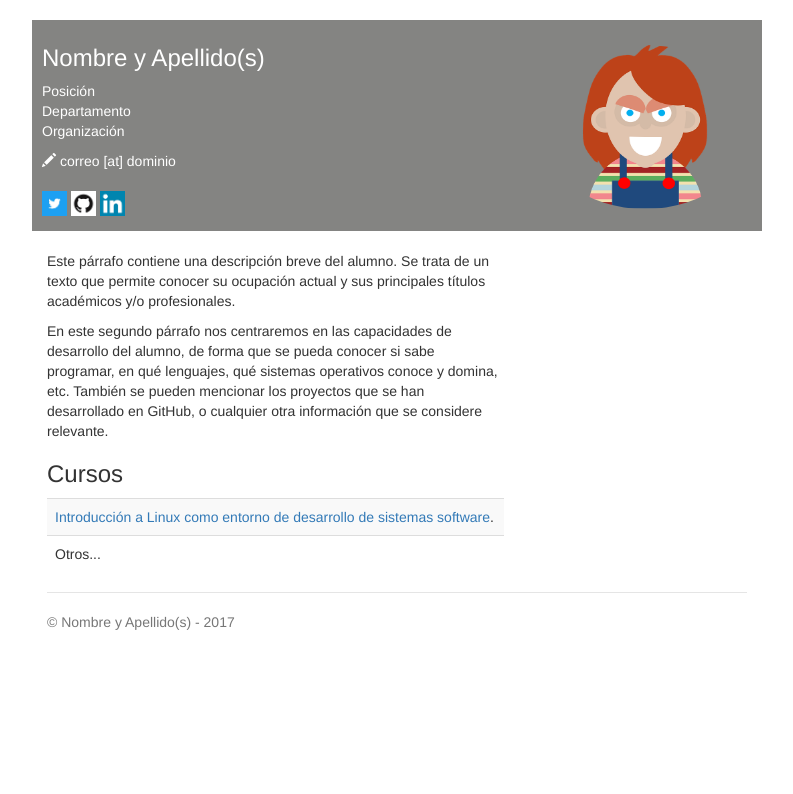
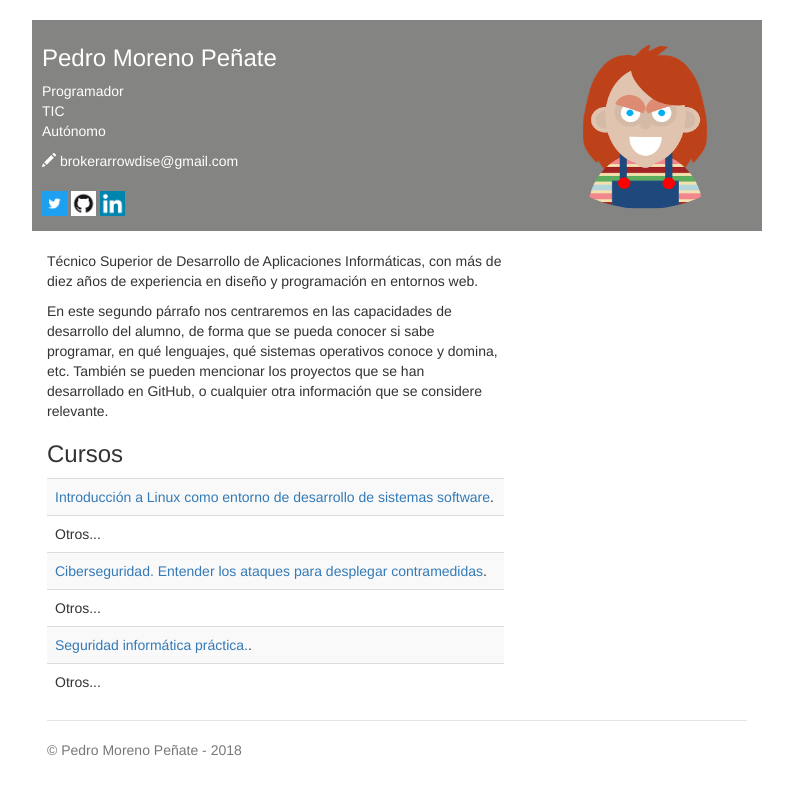
Before and after one commit to brokerarrow/brokerarrow.gibhub.io, a plain HTML site: page index.html in a window 1280 px wide. Shown: the whole page, without its empty margins (243-1036 px from the left). Drawn offline with nearby package versions, Linux system fonts and the light colour scheme.

Commit message:
Versión personalizada de mi sitio

```diff
--- a/index.html
+++ b/index.html
@@ -5,10 +5,10 @@
     <meta charset="utf-8">
     <meta name="description" content="Página de ejemplo del MOOC de LINUX - UPM.">
     <!--Sustituir por los datos del alumno-->
-    <meta name="author" content="Nombre y Apellido(s)">
+    <meta name="author" content="Pedro Moreno Peñate">
 
     <!--Sustituir por los datos del alumno-->
-    <title>Nombre y Apellido(s)</title>
+    <title>Pedro Moreno Peñate</title>
 
     <link href="css/bootstrap.min.css" rel="stylesheet">
     <link href="css/style.css" rel="stylesheet">
@@ -17,31 +17,31 @@
   <body>
     <div class="container header-bar">
       <!--Sustituir por los datos del alumno-->
-      <h3>Nombre y Apellido(s) <span><img style="width: 214px; height: 164px;" class='img-circle' alt="Nombre y Apellido(s)" src="img/foto.png" align="right"></span></h3>
+      <h3>Pedro Moreno Peñate <span><img style="width: 214px; height: 164px;" class='img-circle' alt="Nombre y Apellido(s)" src="img/foto.png" align="right"></span></h3>
       <p>
         <!--Sustituir por los datos del alumno-->
-        Posición<br>
-        Departamento<br>
-        Organización
+        Programador<br>
+        TIC<br>
+        Autónomo
       </p>
       <address>
         <!--Sustituir por los datos del alumno-->
-        <span class='glyphicon glyphicon-pencil'></span> correo [at] dominio <br>
+        <span class='glyphicon glyphicon-pencil'></span> brokerarrowdise@gmail.com<br>
       </address>
 
       <!--Sustituir por los datos del alumno-->
-      <p><a href="http://twitter.com/usuario" target="blank"><img src="img/twitter-icon.jpg" width=25></a>
+      <p><a href="http://twitter.com/brokerarrow" target="blank"><img src="img/twitter-icon.jpg" width=25></a>
       <!--Sustituir por los datos del alumno-->
-      <a href="http://github.com/usuario" target="blank"><img src="img/github-icon.png" width=25></a>
+      <a href="http://github.com/brokerarrow.github.io" target="blank"><img src="img/github-icon.png" width=25></a>
       <!--Sustituir por los datos del alumno-->
-      <a href="https://es.linkedin.com/in/usuario" target="blank"><img src="img/linkedin-icon.png" width=25></a>
+      <a href="https://es.linkedin.com/in/pedro-moreno-peñate-b167585b" target="blank"><img src="img/linkedin-icon.png" width=25></a>
     </div>
 
     <div class="container">
       <div class='row'>
         <div class='col-sm-8'>
           <br>
-          <p>Este párrafo contiene una descripción breve del alumno. Se trata de un texto que permite conocer su ocupación actual y sus principales títulos académicos y/o profesionales.  </p>
+          <p>Técnico Superior de Desarrollo de Aplicaciones Informáticas, con más de diez años de experiencia en diseño y programación en entornos web.  </p>
 
           <p>En este segundo párrafo nos centraremos en las capacidades de desarrollo del alumno, de forma que se pueda conocer si sabe programar, en qué lenguajes, qué sistemas operativos conoce y domina, etc. También se pueden mencionar los proyectos que se han desarrollado en GitHub, o cualquier otra información que se considere relevante.</p>
 
@@ -49,13 +49,17 @@
           <table class='table table-striped'>
             <tr><td><a href="https://www.miriadax.net" target="blank">Introducción a Linux como entorno de desarrollo de sistemas software</a>.</td></tr>
             <tr><td>Otros...</td></tr>
+            <tr><td><a href="https://www.miriadax.net/files/10132/badge/cfe702eb-a056-4c88-ab27-4b3a36d07b78.pdf" target="blank">Ciberseguridad. Entender los ataques para desplegar contramedidas</a>.</td></tr>
+            <tr><td>Otros...</td></tr>
+            <tr><td><a href="https://www.miriadax.net/files/10132/badge/7f3c315f-abbc-418c-be7f-7c7b64d36e07.pdf" target="blank">Seguridad informática práctica.</a>.</td></tr>
+            <tr><td>Otros...</td></tr>
           </table>
         </div>
       </div>
 
       <footer class="footer">
         <!--Sustituir por los datos del alumno-->
-        <p>&copy; Nombre y Apellido(s) - 2017</p>
+        <p>&copy; Pedro Moreno Peñate - 2018</p>
       </footer>
 
     </div>
```
